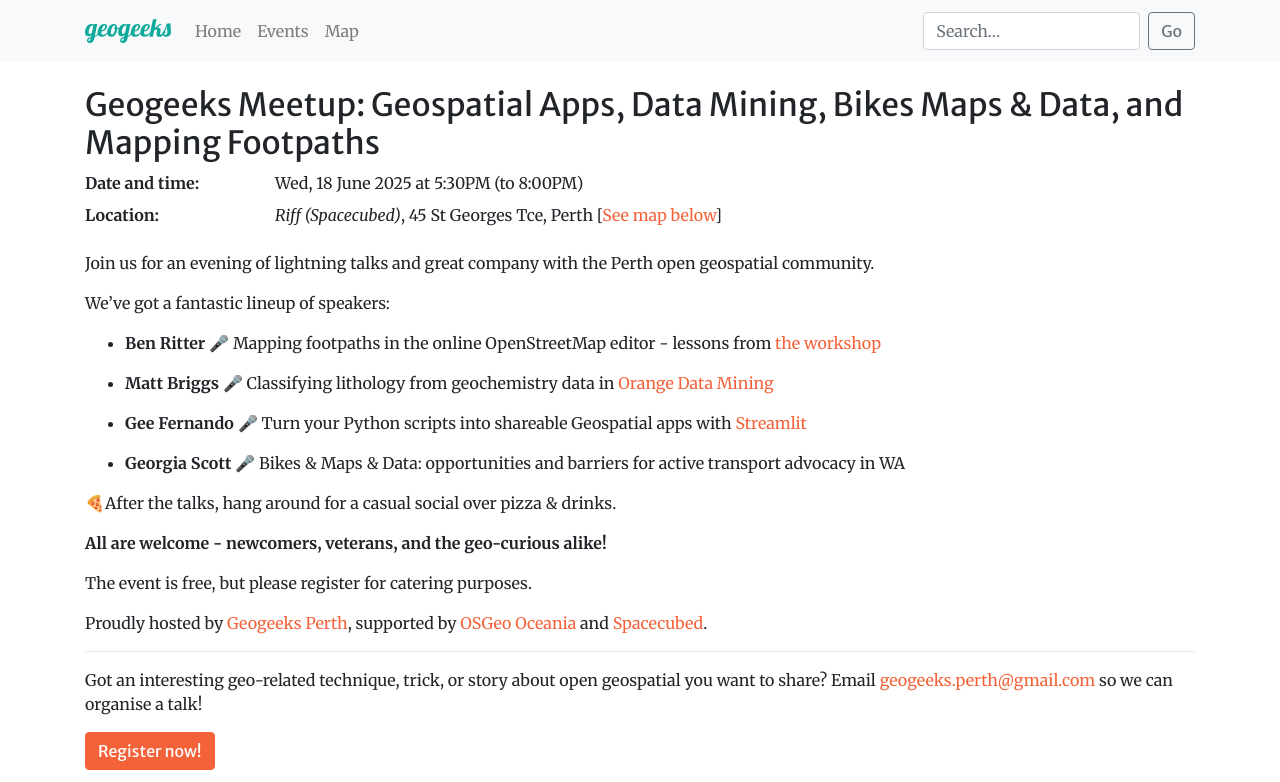
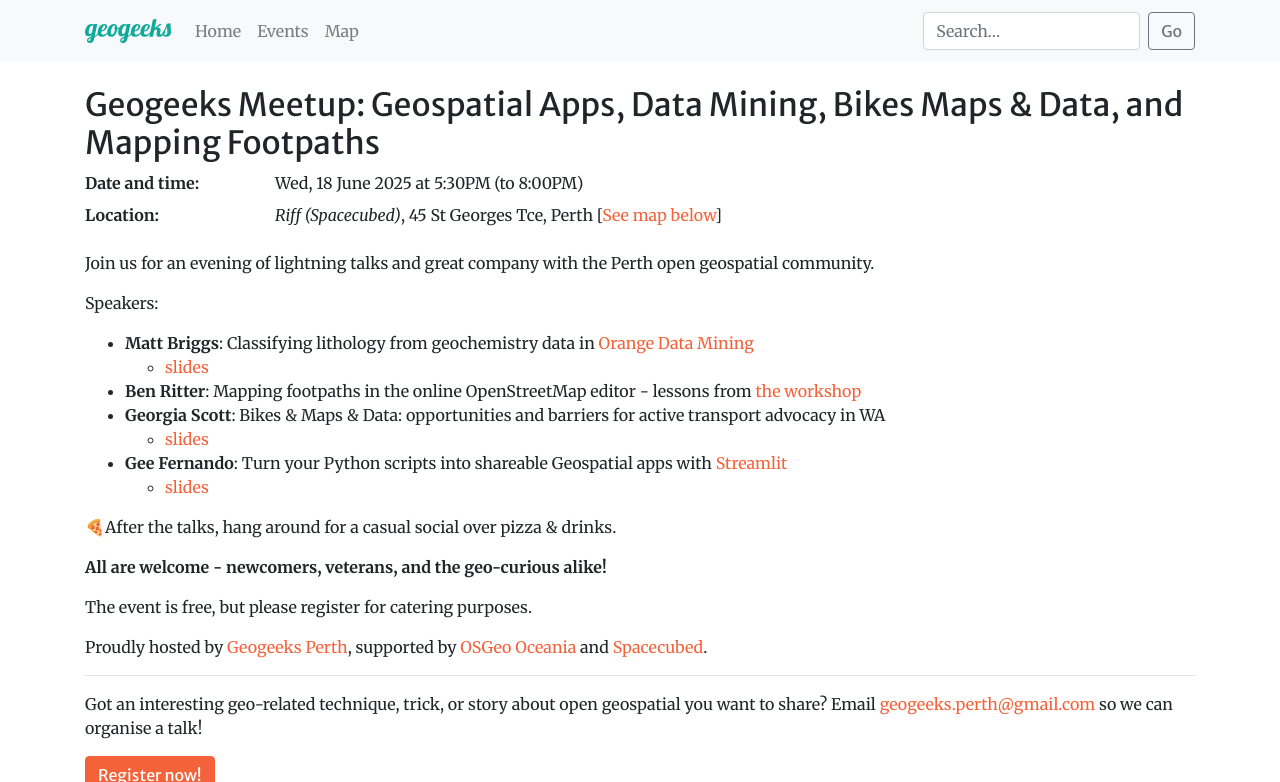
Before and after one commit to geogeeks-au/geogeeks-au.github.io, a Jekyll site: the page built from 2025/0618_speaker_night.md, in a window 1280 px wide, cut to the strip 0-782 px from the top of the page. Built offline with Jekyll 4.4.1, drawn with Linux system fonts in a browser that asks for light colours; comment, search, counter and statistics services are not loaded.

Commit message:
speaker night slides & page update

```diff
--- a/2025/0618_speaker_night.md
+++ b/2025/0618_speaker_night.md
@@ -10,20 +10,20 @@
     longitude: 115.85898
 registration_url: https://events.humanitix.com/geogeeks-meetup-streamlit-orange-footpath
 commons_category: Geogeeks 2025-06-18
-homepage: true
+homepage: false
 ---
 
 Join us for an evening of lightning talks and great company with the Perth open geospatial community.
 
-We’ve got a fantastic lineup of speakers:
+Speakers:
 
-- **Ben Ritter** 🎤 Mapping footpaths in the online OpenStreetMap editor - lessons from [the workshop](https://tasks.smartcitiestransport.com/projects/73)
-
-- **Matt Briggs** 🎤 Classifying lithology from geochemistry data in [Orange Data Mining](https://orangedatamining.com/)
-
-- **Gee Fernando** 🎤 Turn your Python scripts into shareable Geospatial apps with [Streamlit](https://streamlit.io/)
-
-- **Georgia Scott** 🎤 Bikes & Maps & Data: opportunities and barriers for active transport advocacy in WA
+- **Matt Briggs**: Classifying lithology from geochemistry data in [Orange Data Mining](https://orangedatamining.com/)
+    - <a href="0618_speaker_night/Orange_and_Lithogeochem-MattBriggs.pdf" target=_blank>slides</a>
+- **Ben Ritter**: Mapping footpaths in the online OpenStreetMap editor - lessons from [the workshop](https://tasks.smartcitiestransport.com/projects/73)
+- **Georgia Scott**: Bikes & Maps & Data: opportunities and barriers for active transport advocacy in WA
+    - <a href="0618_speaker_night/Bikes_Maps_Data-GeorgiaScott.pdf" target=_blank>slides</a>
+- **Gee Fernando**: Turn your Python scripts into shareable Geospatial apps with [Streamlit](https://streamlit.io/)
+    - <a href="0618_speaker_night/Turn_your_Python_scripts_into_shareable_Geospatial_apps_with_Streamlit-GeeFernando.pdf" target=_blank>slides</a>
 
 🍕After the talks, hang around for a casual social over pizza & drinks.
 
```
Also changed, not shown: 3 other files.
